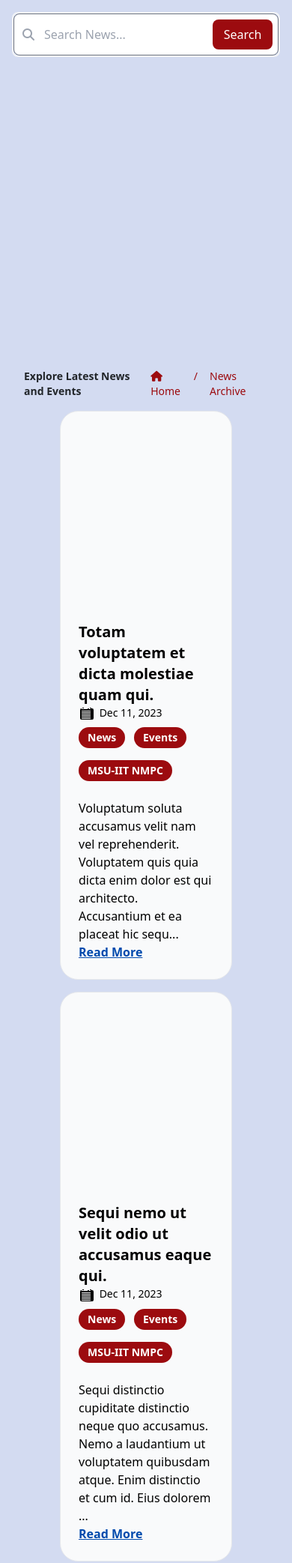
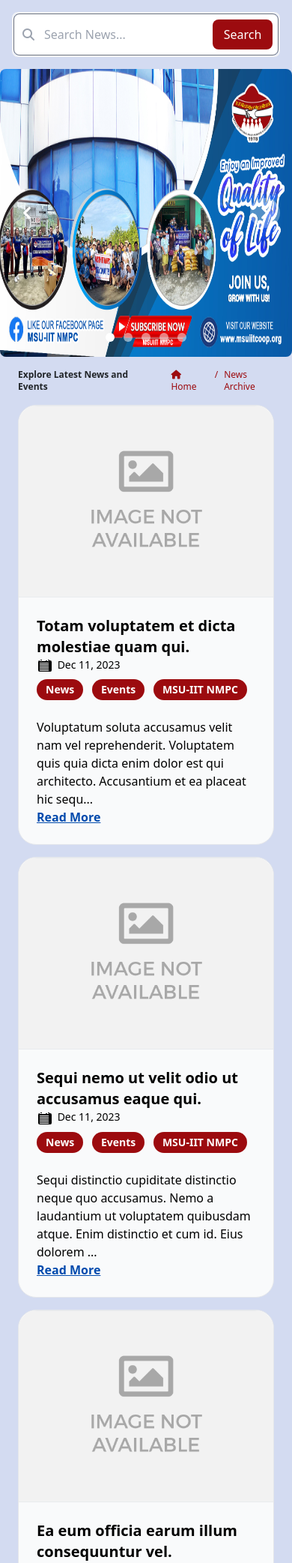
Before and after one commit to Dioteng/nmpc-news, a Laravel app: page / in a window 390 px wide. Shown: the part 96-2181 px from the top of the page at 75% size. Run offline with Laravel 10, Linux system fonts and the light colour scheme; data comes from the database, SQL or seed files in the repository; style sheets or scripts are compiled from the project's sources; some libraries are stand-ins or nearby versions.

Commit message:
Mobile Responsiveness Users Done

```diff
--- a/resources/views/base.blade.php
+++ b/resources/views/base.blade.php
@@ -59,7 +59,7 @@
             </main>
 
             <footer class="my-auto w-full flex items-center font-bold bg-charlie text-white h-24 opacity-90 md:justify-center">
-                <p class="ml-2">Copyright &copy; 2023, All Rights reserved</p>
+                <p class="flex items-center mx-16 text-xs md:text-xl">Copyright &copy; 2023, All Rights reserved</p>
             </footer>
         </div>
 
--- a/resources/views/components/news-card.blade.php
+++ b/resources/views/components/news-card.blade.php
@@ -4,7 +4,7 @@
     <div class="flex flex-col">
         <div class="w-full h-64 overflow-hidden rounded-t-3xl">
             <img
-            class="hidden w-full h-full mr-6 md:block rounded-t-3xl object-cover"
+            class="w-full h-full mr-6 md:block rounded-t-3xl object-cover"
             src="{{$newsItem->image ? asset('storage/' . $newsItem->image) : asset('/images/no-image.png')}}"
             alt=""
             />
--- a/resources/views/layouts/navigation.blade.php
+++ b/resources/views/layouts/navigation.blade.php
@@ -15,7 +15,7 @@
                 <li>
                     <x-dropdown align="right" width="48">
                         <x-slot name="trigger">
-                            <button class="inline-flex items-center px-3 py-2 border border-transparent text-lg leading-4 font-medium rounded-md focus:outline-none transition ease-in-out duration-150 text-white">
+                            <button class="inline-flex items-center px-3 py-2 border border-transparent md:text-lg text-xs leading-4 font-medium rounded-md focus:outline-none transition ease-in-out duration-150 text-white">
                                 <div><i class="fa-solid fa-user-gear"></i>  Admin Dashboard</div>
 
                                 <div class="ml-1">
--- a/resources/views/news/index.blade.php
+++ b/resources/views/news/index.blade.php
@@ -6,15 +6,15 @@
     @include('partials._search')
     @include('partials._hero')
 
-    <div class="ml-4 mb-4 flex flex-row justify-between">
-        <h1 class="md:text-3xl text-sm text-charlie justify-start ml-4"><b>Explore Latest News and Events</b></h1>
-        <ol class="flex flex-row justify-end md:mr-32 mr-12">
-            <a href="https://msuiitcoop.org/"><li class="font-medium text-beta md:text-xl text-sm"><i class="fa-solid fa-house"></i>  Home</li></a>
-            <li class="md:text-xl text-sm font-medium text-beta mx-4">/</li>
-            <a href="/"><li class="md:text-xl text-sm font-medium text-beta active">News Archive</li></a>
+    <div class="flex flex-row justify-between ml-4 mb-4">
+        <h1 class="md:text-3xl text-xs text-charlie justify-start ml-2 md:ml-4"><b>Explore Latest News and Events</b></h1>
+        <ol class="flex flex-row justify-end md:mr-32 mx-4">
+            <a href="https://msuiitcoop.org/"><li class="font-medium text-beta md:text-xl text-xs"><i class="fa-solid fa-house"></i>  Home</li></a>
+            <li class="md:text-xl text-xs font-medium text-beta md:mx-4 mx-2">/</li>
+            <a href="/"><li class="md:text-xl text-xs font-medium text-beta active">News Archive</li></a>
         </ol>
     </div>
-    <div class="lg:grid lg:grid-cols-3 lg:grid-rows-2 gap-24 space-y-4 md:space-y-0 mx-4 px-16">
+    <div class="lg:grid lg:grid-cols-3 lg:grid-rows-2 gap-24 space-y-4 md:space-y-0 mx-4 md:px-16 px-2">
 
         @unless(count($news) == 0)
 
--- a/resources/views/news/show.blade.php
+++ b/resources/views/news/show.blade.php
@@ -10,7 +10,7 @@
     </button>
     <div class="mx-4">
         <x-card class="p-10 w-auto h-auto mx-auto">
-            <div class="flex flex-col items-start justify-start text-start text-left md:mx-32 mx-4 mt-8">
+            <div class="flex flex-col items-start justify-start text-start text-left md:mx-32 mx-4 md:mt-8">
                 <h1 class="md:font-bold font-semibold md:text-3xl text-md mb-2">{{$newsItem['title']}}</h1>
                 <div class="md:text-lg text-xs">
                     <svg xmlns="http://www.w3.org/2000/svg" class="h-5 w-5 inline-block mr-1" viewBox="0 0 20 20" fill="currentColor">
@@ -32,7 +32,7 @@
             </div>
         </x-card>
         <div class="flex flex-row justify-start my-4 md:mx-32 mx-4">
-            <h1 class="font-semibold text-2xl mx-4">Tags: </h1>
+            <h1 class="font-semibold md:text-2xl text-md mx-4">Tags: </h1>
             <x-news-tags :tagsCsv="$newsItem->tags" class="mx-4"/>
         </div>
         <livewire:comments :model="$newsItem"/>
--- a/resources/views/partials/_hero.blade.php
+++ b/resources/views/partials/_hero.blade.php
@@ -6,7 +6,7 @@
 
   <section class="relative h-96 w-auto flex flex-row justify-center align-center text-center mb-4">
             <!-- Carousel Container-->
-            <div id="default-carousel" class="relative w-full hidden sm:block" data-carousel="slide">
+            <div id="default-carousel" class="relative w-full block" data-carousel="slide">
               <!-- Carousel wrapper -->
               <div class="relative h-full overflow-hidden rounded-lg">
                    <!-- Item 1 -->
```
Also changed, not shown: resources/views/layouts/app.blade.php (+3 -4 lines).
